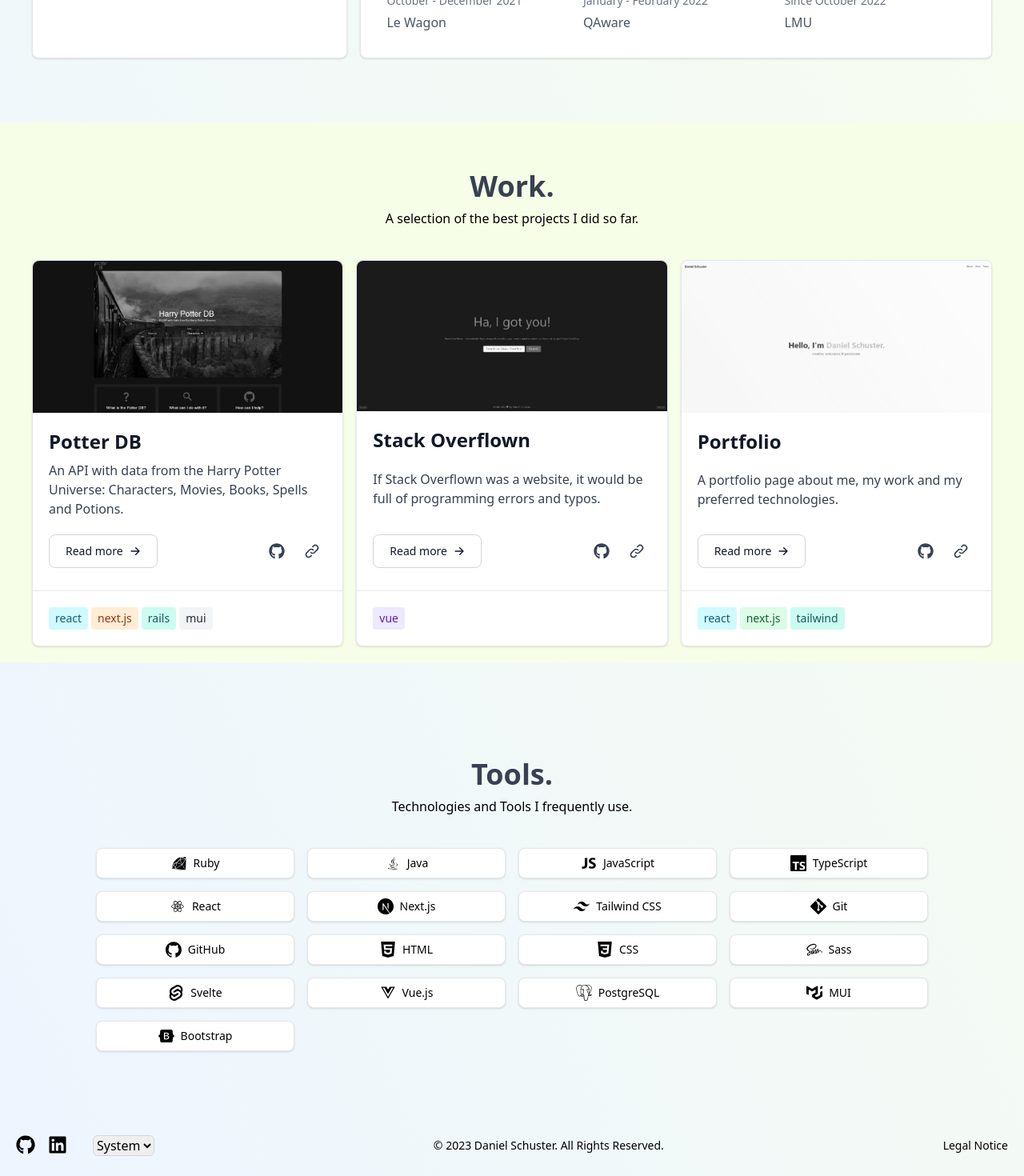
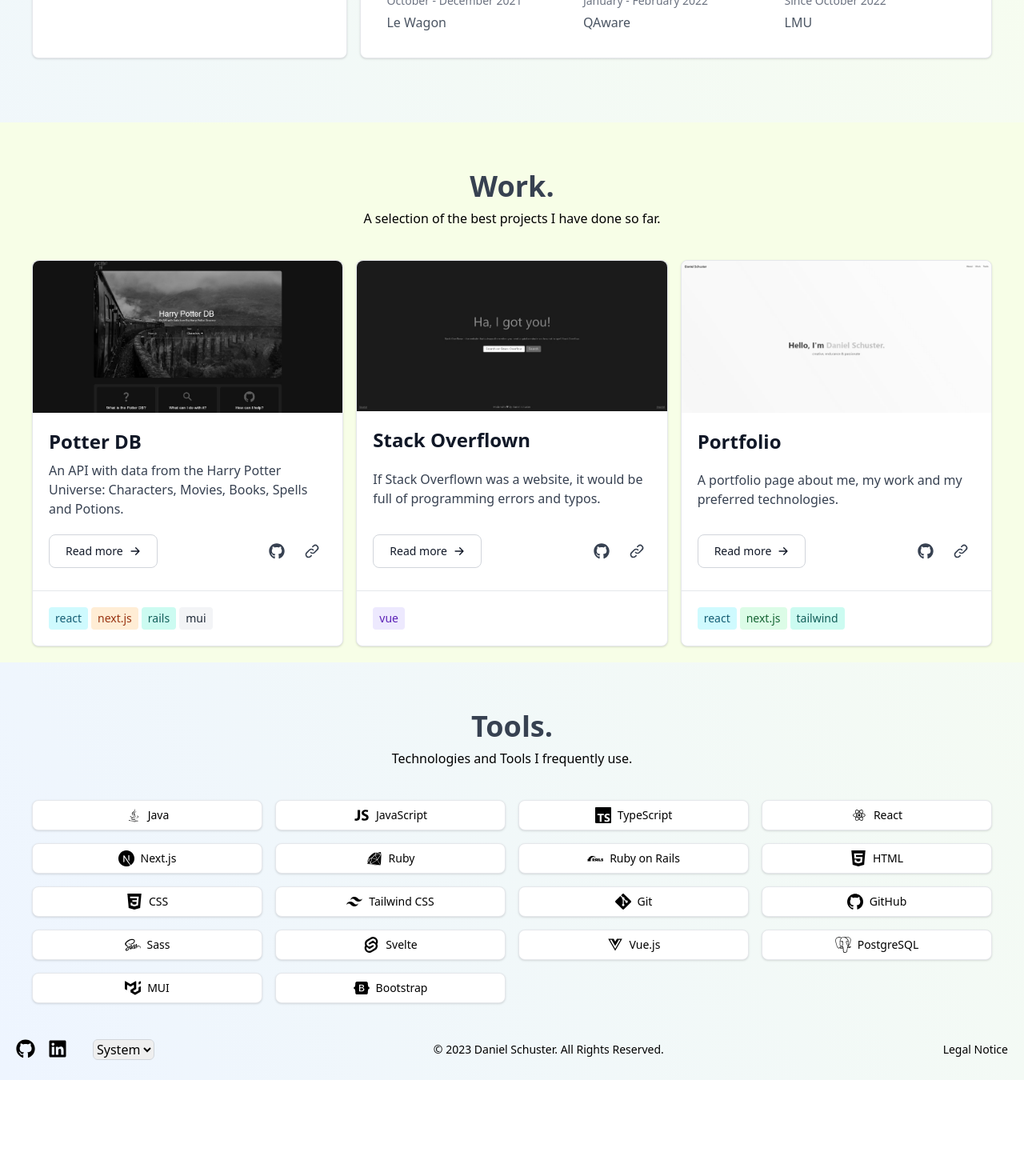
Before and after one commit to danielschuster-muc/danischu.com, a Next.js app: page / in a window 1280 px wide. Shown: the part 1419-2889 px from the top of the page at 80% size. After the commit the page ends 2769 px from the top, so only its background shows below. Built offline with nearby package versions, Linux system fonts and the light colour scheme.

Commit message:
reorder tools, fix layout of tools section

```diff
--- a/components/Tools.tsx
+++ b/components/Tools.tsx
@@ -13,15 +13,12 @@
   SiMui,
   SiGit,
   SiGithub,
+  SiRubyonrails,
 } from "react-icons/si";
 import { DiJava, DiReact, DiRuby, DiSass } from "react-icons/di";
 import { FaVuejs } from "react-icons/fa";
 
 const tools = [
-  {
-    label: "Ruby",
-    icon: DiRuby,
-  },
   {
     label: "Java",
     icon: DiJava,
@@ -43,6 +40,22 @@
     icon: SiNextdotjs,
   },
   {
+    label: "Ruby",
+    icon: DiRuby,
+  },
+  {
+    label: "Ruby on Rails",
+    icon: SiRubyonrails,
+  },
+  {
+    label: "HTML",
+    icon: SiHtml5,
+  },
+  {
+    label: "CSS",
+    icon: SiCss3,
+  },
+  {
     label: "Tailwind CSS",
     icon: SiTailwindcss,
   },
@@ -53,14 +66,6 @@
   {
     label: "GitHub",
     icon: SiGithub,
-  },
-  {
-    label: "HTML",
-    icon: SiHtml5,
-  },
-  {
-    label: "CSS",
-    icon: SiCss3,
   },
   {
     label: "Sass",
@@ -90,7 +95,8 @@
 
 const Tools = () => {
   return (
-    <section id="tools" className="rounded-lg p-20">
+    <section id="tools" className="rounded-lg">
+      <div className="py-20 md:py-5">
         <div className="container mx-auto px-10">
           <div className="container p-10 text-center">
             <h2 className="mb-2 text-4xl font-bold text-gray-700 dark:text-white">Tools.</h2>
@@ -112,6 +118,7 @@
             })}
           </div>
         </div>
+      </div>
     </section>
   );
 };
--- a/components/Work.tsx
+++ b/components/Work.tsx
@@ -49,7 +49,7 @@
         <div className="container mx-auto px-10">
           <div className="container p-10 text-center">
             <h2 className="mb-2 text-4xl font-bold text-gray-700 dark:text-white">Work.</h2>
-            <p>A selection of the best projects I did so far.</p>
+            <p>A selection of the best projects I have done so far.</p>
           </div>
           <div className="grid gap-4 md:grid-cols-2 lg:grid-cols-3">
             {projects.map((project) => (
```
Lines whose indentation alone changed are shown as unchanged.
